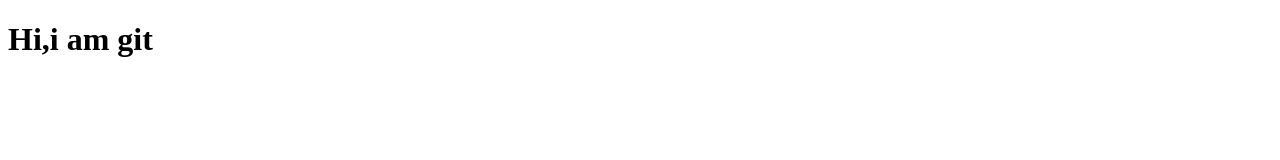
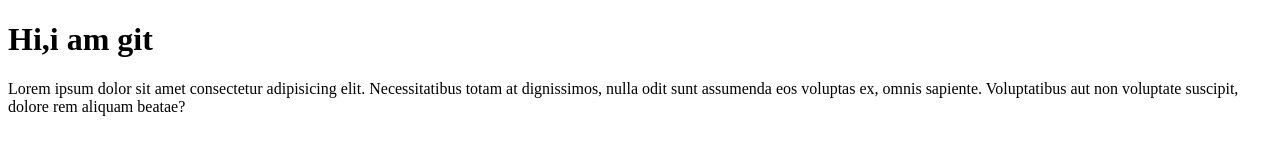
Before and after one commit to hninnushweyi/Project, a plain HTML site: page index.html in a window 1280 px wide. Drawn offline with Linux system fonts and the light colour scheme.

Commit message:
second commit

```diff
--- a/index.html
+++ b/index.html
@@ -8,5 +8,6 @@
 </head>
 <body>
     <h1>Hi,i am git</h1>
+    <p>Lorem ipsum dolor sit amet consectetur adipisicing elit. Necessitatibus totam at dignissimos, nulla odit sunt assumenda eos voluptas ex, omnis sapiente. Voluptatibus aut non voluptate suscipit, dolore rem aliquam beatae?</p>
 </body>
 </html>
```
